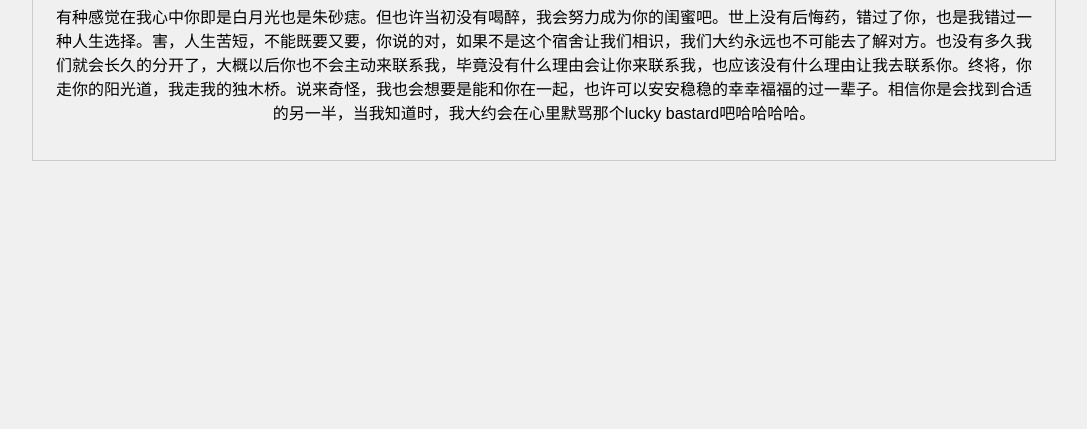
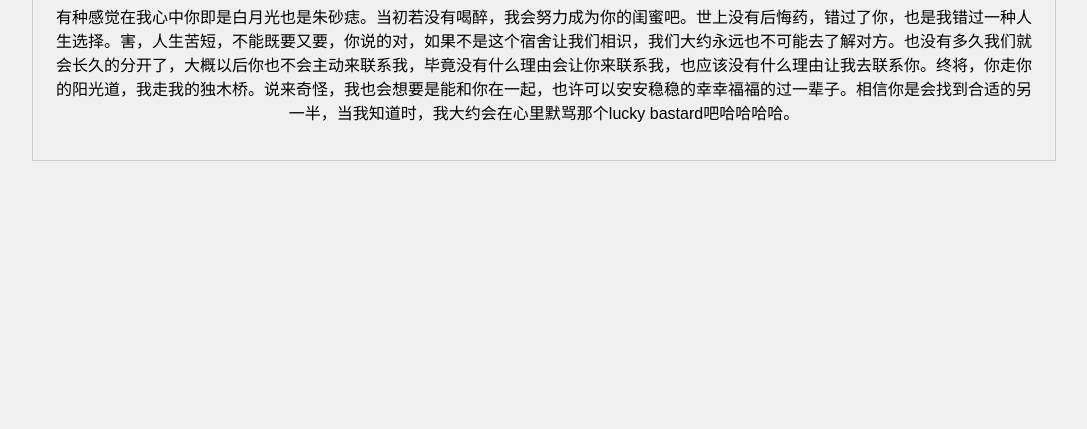
Before and after one commit to qiqizjc/happy-birthday, a plain HTML site: page index.html in a window 1280 px wide. Shown: the part 371-800 px from the top of the page, without its empty margins (96-1183 px from the left). Drawn offline with Linux system fonts and the light colour scheme.

Commit message:
Update index.html

```diff
--- a/index.html
+++ b/index.html
@@ -50,7 +50,7 @@
         <h1>祝你23岁<span class="time" id="time"></span>快乐</h1>
 
         <p>
-            有种感觉在我心中你即是白月光也是朱砂痣。但也许当初没有喝醉，我会努力成为你的闺蜜吧。世上没有后悔药，错过了你，也是我错过一种人生选择。害，人生苦短，不能既要又要，你说的对，如果不是这个宿舍让我们相识，我们大约永远也不可能去了解对方。也没有多久我们就会长久的分开了，大概以后你也不会主动来联系我，毕竟没有什么理由会让你来联系我，也应该没有什么理由让我去联系你。终将，你走你的阳光道，我走我的独木桥。说来奇怪，我也会想要是能和你在一起，也许可以安安稳稳的幸幸福福的过一辈子。相信你是会找到合适的另一半，当我知道时，我大约会在心里默骂那个lucky bastard吧哈哈哈哈。
+            有种感觉在我心中你即是白月光也是朱砂痣。当初若没有喝醉，我会努力成为你的闺蜜吧。世上没有后悔药，错过了你，也是我错过一种人生选择。害，人生苦短，不能既要又要，你说的对，如果不是这个宿舍让我们相识，我们大约永远也不可能去了解对方。也没有多久我们就会长久的分开了，大概以后你也不会主动来联系我，毕竟没有什么理由会让你来联系我，也应该没有什么理由让我去联系你。终将，你走你的阳光道，我走我的独木桥。说来奇怪，我也会想要是能和你在一起，也许可以安安稳稳的幸幸福福的过一辈子。相信你是会找到合适的另一半，当我知道时，我大约会在心里默骂那个lucky bastard吧哈哈哈哈。
         </p>
     </div>
 
```
